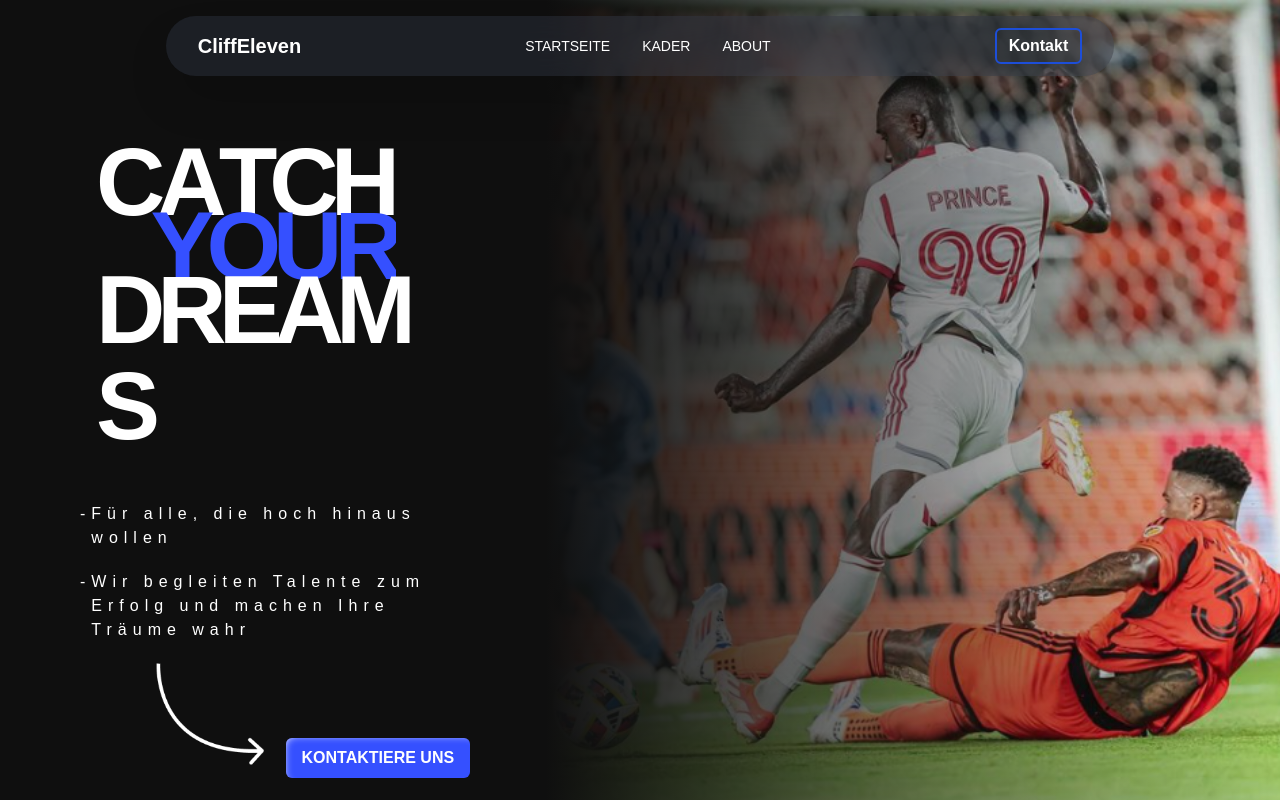
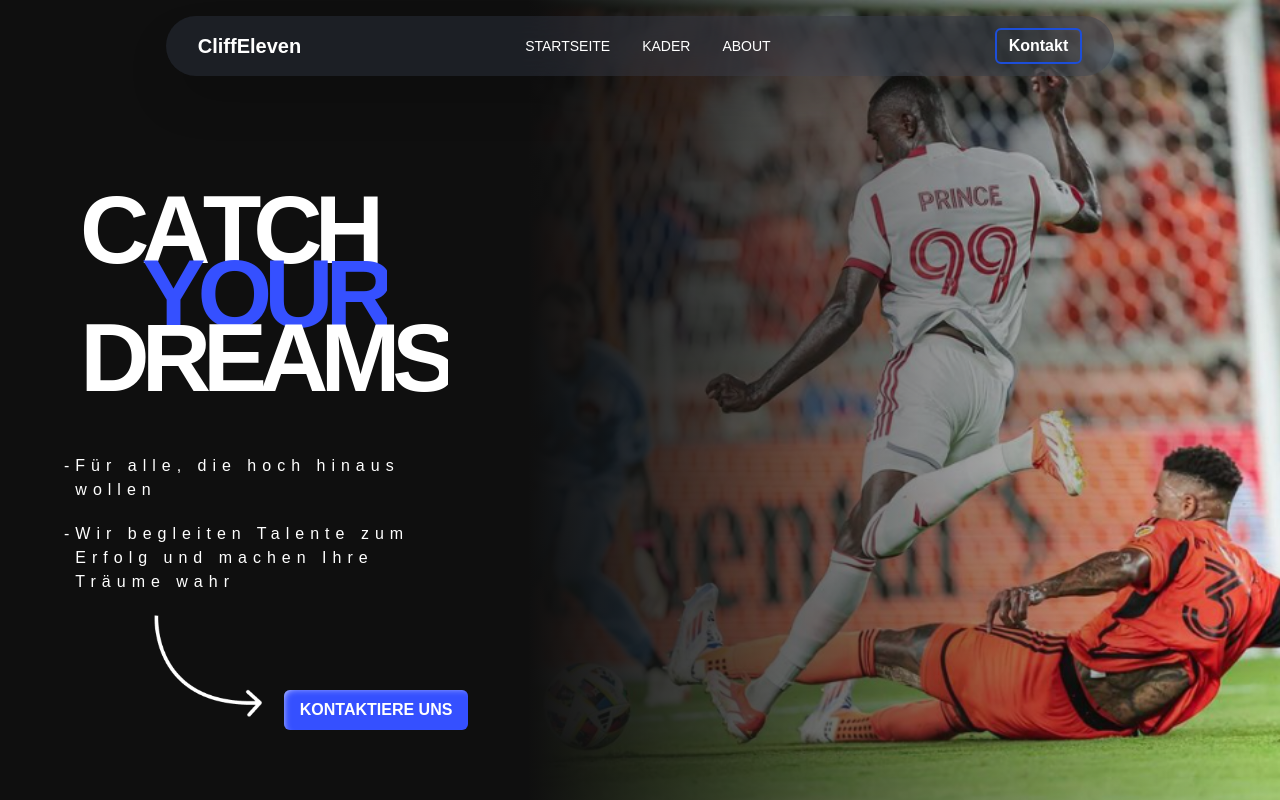
Before and after one commit to SamuelMessmer/CliffEleVen-Sport-Mangement, a Next.js app: page / in a window 1280 px wide. Shown: the top 800 px of the page. Built offline with nearby package versions, Linux system fonts and the light colour scheme.

Commit message:
css optimieren

```diff
--- a/app/page.tsx
+++ b/app/page.tsx
@@ -29,8 +29,8 @@ export default function Home() {
       {/* Hero Section */}
       <section>
         <div className="sm:flex items-center">
-          <div className="mt-28 mr-10 xl:mx-14">
-            <div className="flex flex-col mx-2 sm:mx-10">
+          <div className="mt-28 mr-10 sm:mx-0 xl:mx-10">
+            <div className="flex flex-col mx-2 sm:mx-0 xl:mx-10">
               <div className="tracking-tightest -mb-8">
                 <FlyIn text={"CATCH"} />
               </div>
```
